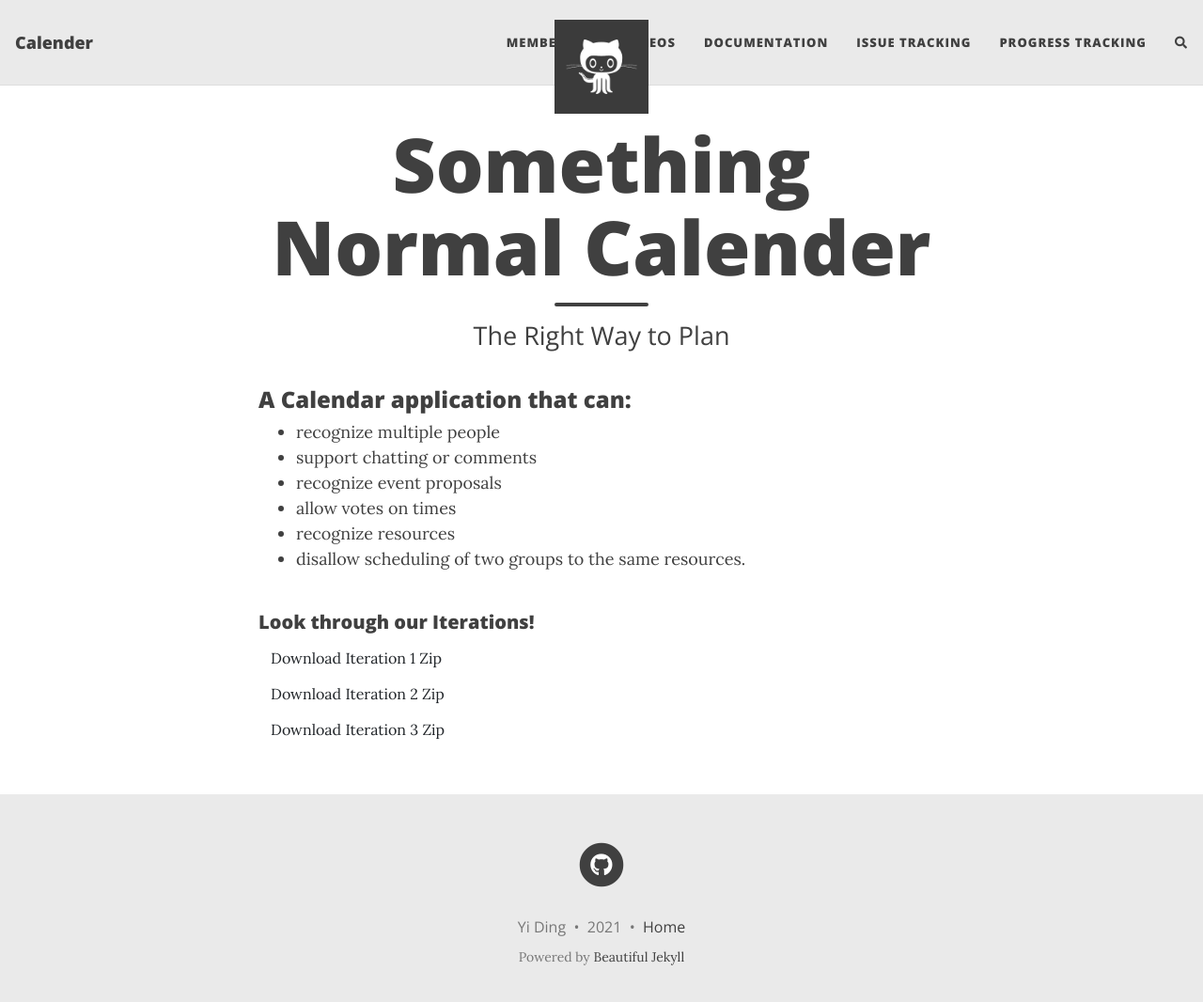
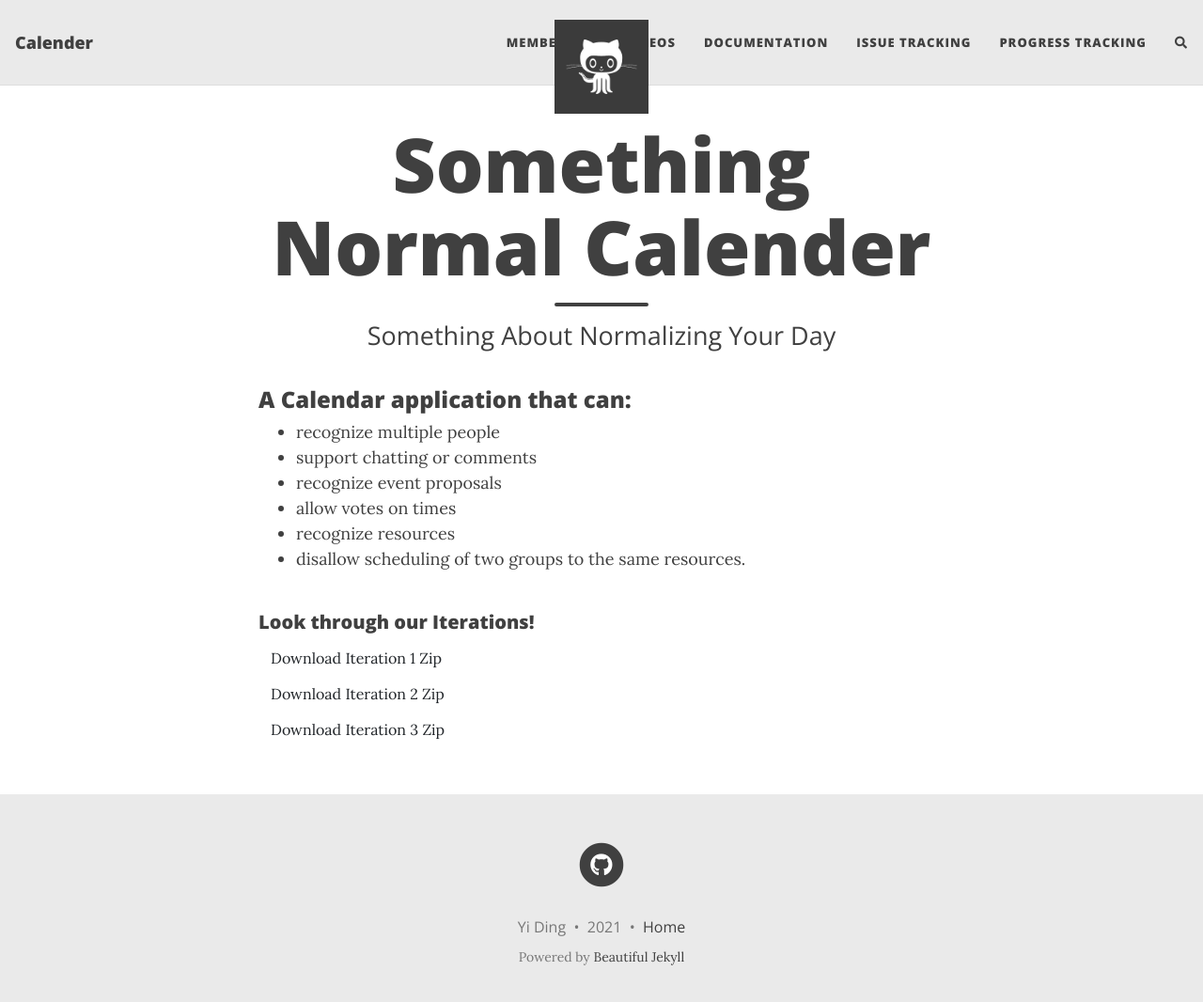
Before and after one commit to Ianewb/SE1-Something, a Jekyll site: the page built from index.html, in a window 1280 px wide and 1079 px high. Shown: the top 1066 px of the window at 94% size. Built offline with Jekyll 4.4.1, drawn with Linux system fonts in a browser that asks for light colours; nearby versions of some CDN libraries; the list of posts is cut into pages by our own code; comment, search, counter and statistics services are not loaded.

Commit message:
Update index.html

```diff
--- a/index.html
+++ b/index.html
@@ -1,7 +1,7 @@
 ---
 layout: home
 title: Something Normal Calender
-subtitle: The Right Way to Plan
+subtitle: Something About Normalizing Your Day
 ---
 
 <H3>A Calendar application that can:</H3>
```
